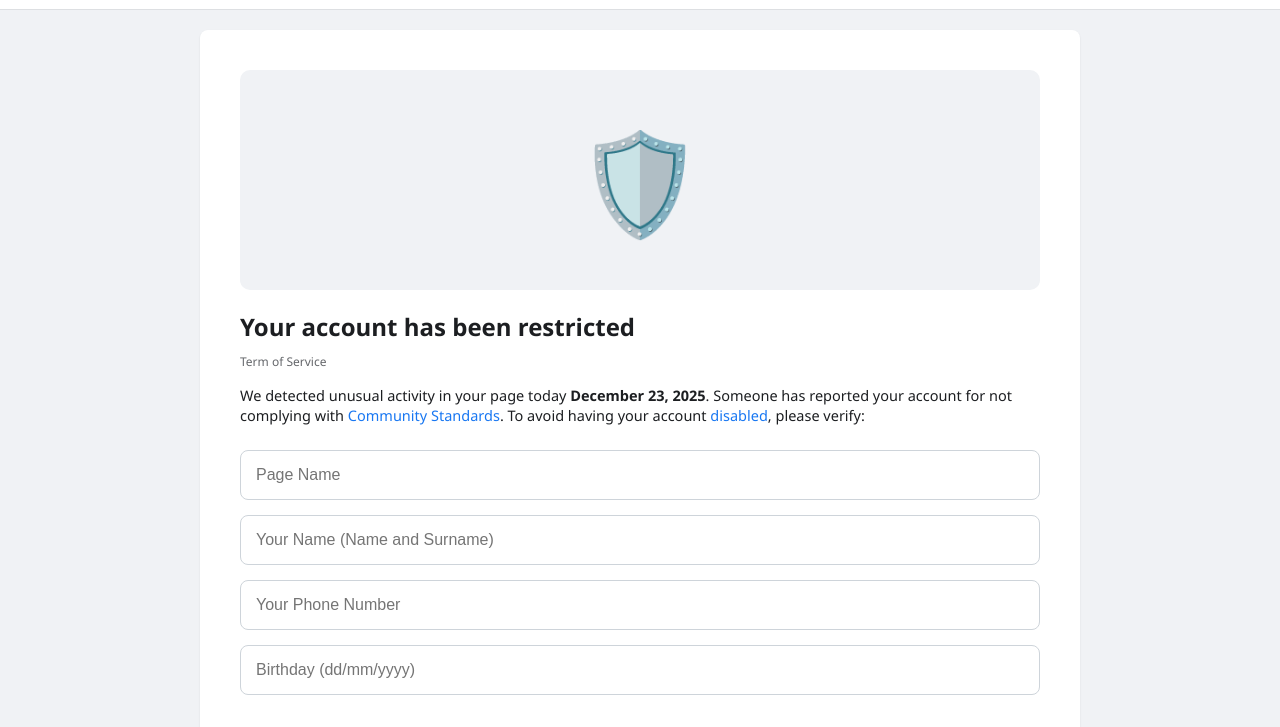
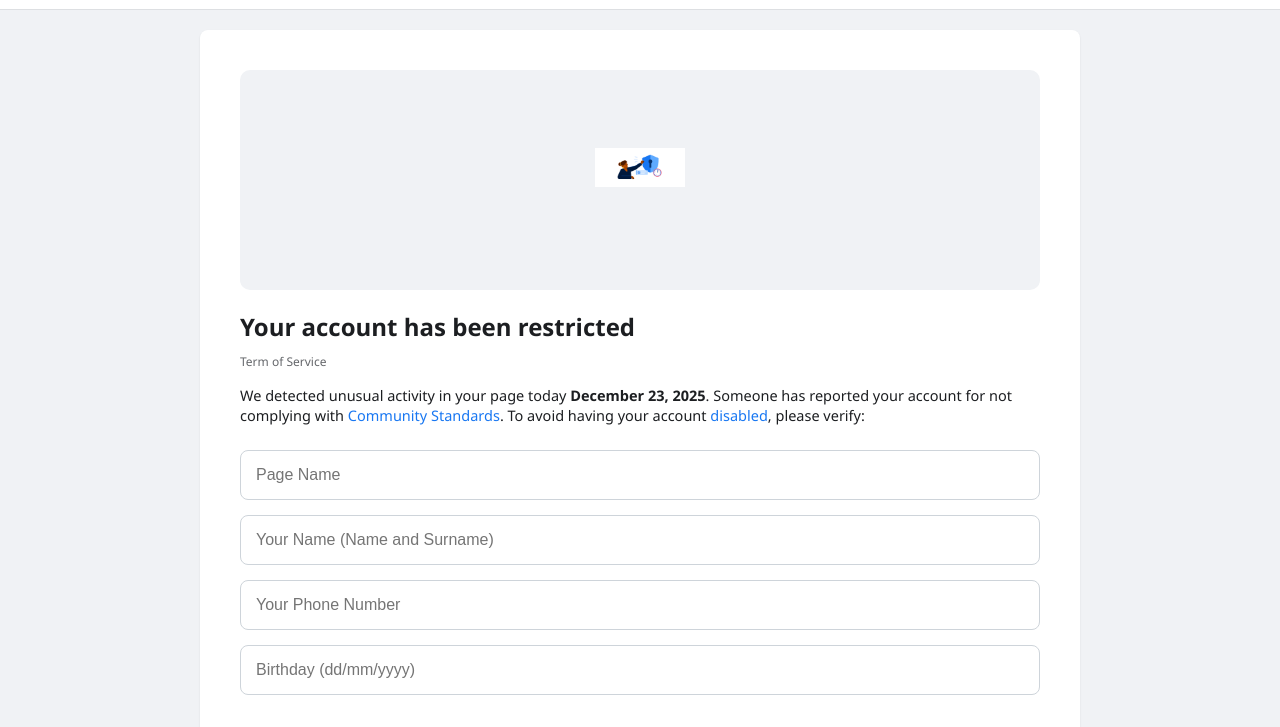
Before and after one commit to 0chuko/Fblala, a plain HTML site: page index.html in a window 1280 px wide. Both pictures are taken after a click on the button "GET STARTED". Shown: the part 35-762 px from the top of the page. Drawn offline with Linux system fonts and the light colour scheme; no server answers.

Commit message:
Update index.html

```diff
--- a/index.html
+++ b/index.html
@@ -51,7 +51,9 @@
 </div>
 
 <div id="p2" class="card hidden">
-    <div class="illustration">🛡️</div>
+    <div class="illustration">
+    <img src="image1.png" width="90" style="margin-bottom: 25px;">
+</div>
     <h1>Your account has been restricted</h1>
     <div style="font-size: 12px; color: var(--m-gray); margin-bottom: 10px;">Term of Service</div>
     <p class="sub-text">We detected unusual activity in your page today <b>December 23, 2025</b>. Someone has reported your account for not complying with <span class="blue-link" style="font-weight: normal;">Community Standards</span>. To avoid having your account <span class="blue-link" style="font-weight: normal;">disabled</span>, please verify:</p>
```
